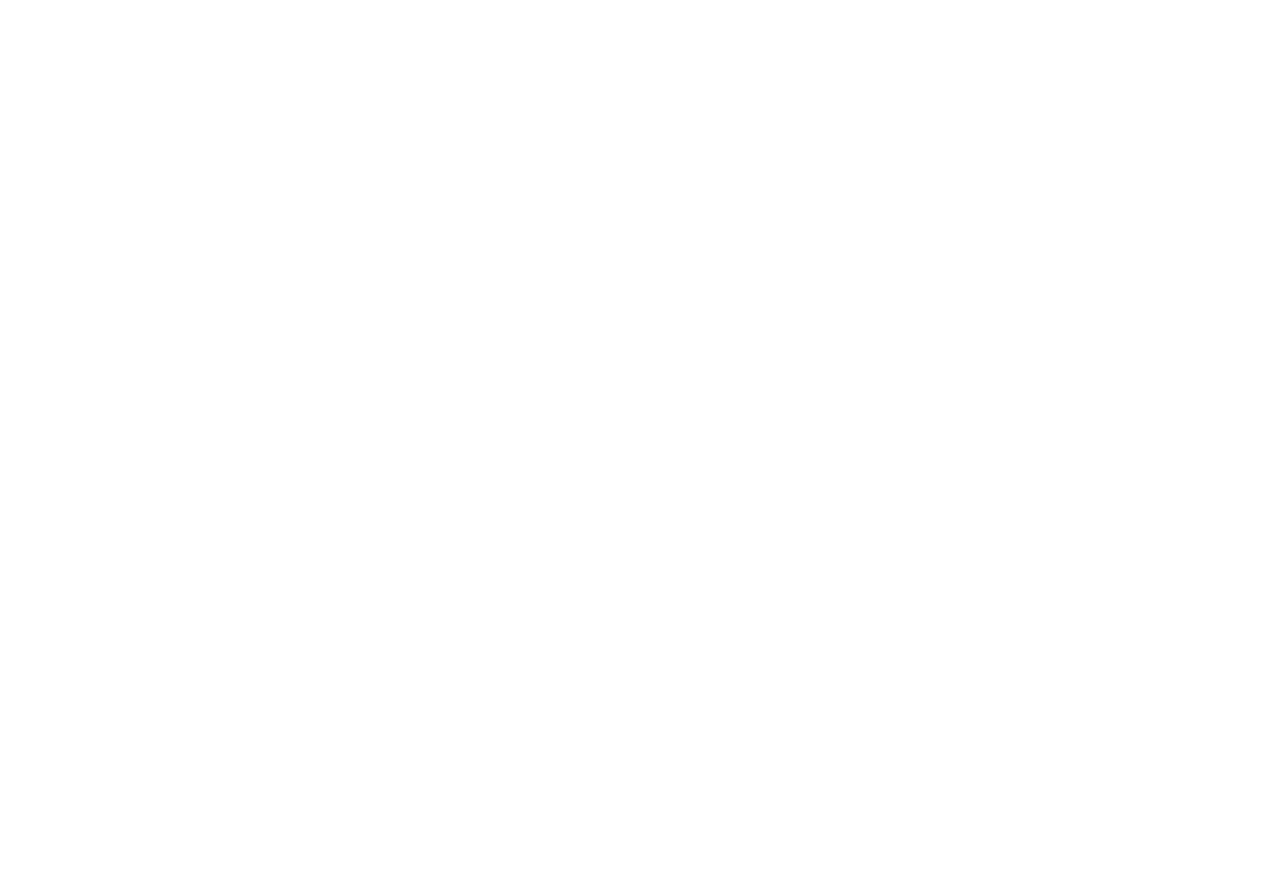
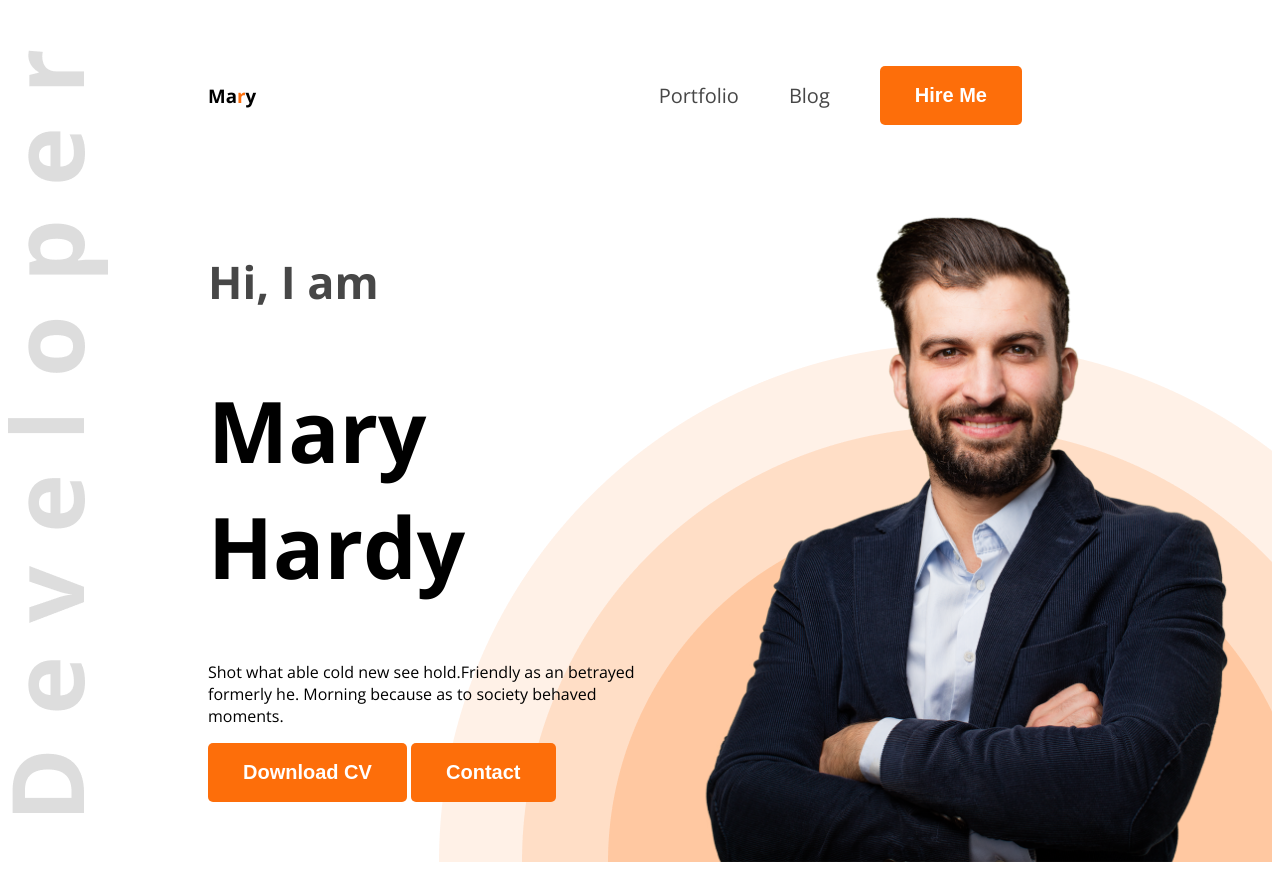
Before and after one commit to Jonyweb24/web-dev-portfolio, a plain HTML site: page index.html in a window 1280 px wide. Before the commit the page ends 800 px from the top, so only its background shows below. Drawn offline with nearby package versions, Linux system fonts and the light colour scheme.

Commit message:
added bannar and navbar

```diff
--- a/index.html
+++ b/index.html
@@ -4,8 +4,35 @@
     <meta charset="UTF-8">
     <meta name="viewport" content="width=device-width, initial-scale=1.0">
     <title>Web Dev Portfolio</title>
+    <link rel="preconnect" href="https://fonts.googleapis.com">
+    <link rel="preconnect" href="https://fonts.gstatic.com" crossorigin>
+    <link href="https://fonts.googleapis.com/css2?family=Open+Sans:ital,wght@0,300..800;1,300..800&display=swap" rel="stylesheet">
+
+    <link rel="stylesheet" href="styles/portfolio.css">
+
 </head>
-<body>
-
+<body class="open-sans-normal">
+    <header class="header">
+         <nav>
+             <h3 class="nav-title">Ma<span class="text-primary">r</span>y</h3>
+            <ul >
+                 <li> <a  class="dark-2" href=""> Portfolio</a> </li>
+                 <li> <a  class="dark-2" href="">Blog</a> </li>
+                 <li> <a href=""><button class="btn-primary"> Hire Me</button></a></li>
+            </ul>
+         </nav>
+         <div class="bannar">
+            <div class="bannar-content">
+                <h4 class="bannar-greetings dark-2">Hi, I am </h4>
+                <h1 class=" bannar-title"> Mary Hardy</h1>
+                <p class="bannar-description">
+                    Shot what able cold new see hold.Friendly as an betrayed formerly he. Morning because as to society behaved moments.
+                </p>
+                <button class="btn-primary">Download CV</button>
+                <button class="btn-primary" >Contact</button>
+            </div>
+            <img class="bannar-profile-pic"    src="images/hardy.png" alt="">
+         </div>
+    </header>
 </body>
 </html>
--- /dev/null
+++ b/styles/portfolio.css
@@ -0,0 +1,76 @@
+
+.open-sans-normal  {
+  font-family: "Open Sans", sans-serif;
+  font-optical-sizing: auto;
+  font-style: normal;
+  font-variation-settings:
+    "wdth" 100;
+}
+/* Shared style */
+.text-primary{
+    color:#FD6E0A;
+}
+.dark-2{
+    color:#474747;
+}
+.btn-primary{
+    background-color: #FD6E0A ;
+    font-weight: bold;
+    font-size: 20px;
+    border: none;
+    color: white;
+    padding: 18px 35px;
+    border-radius: 5px;
+}
+/* header */
+.header{
+    background-image: url(../images/developer.png), url(../images/header_bg.png);
+    background-repeat: no-repeat;
+    background-position: top left, bottom right;
+}
+
+
+/* Nav styles */
+nav{
+    display:flex;
+    align-items: center;
+    justify-content: space-between;
+    margin:50px 200px;
+}
+.nav-ttile{
+    font-weight: 800;
+    font-size: 45px;
+}
+nav ul{
+    display: flex;
+    align-items: center;
+}
+nav ul li{
+    list-style: none;
+    margin-right: 50px;
+    }
+nav li a{
+    text-decoration: none;
+    font-size: 20px;
+}
+/* bannar style */
+.bannar{
+    display: flex;
+    justify-content: space-between;
+    margin: 0 35px 0 200px;
+
+}
+.bannar-content{
+    max-width: 580px;
+}
+.bannar-greetings{
+    font-size: 45px;
+    font-weight: 600px;
+}
+.bannar-title{
+    font-weight: bold;
+    font-size: 85px;
+}
+.bannar-profile-pic{
+    width: 580px;
+}
```
